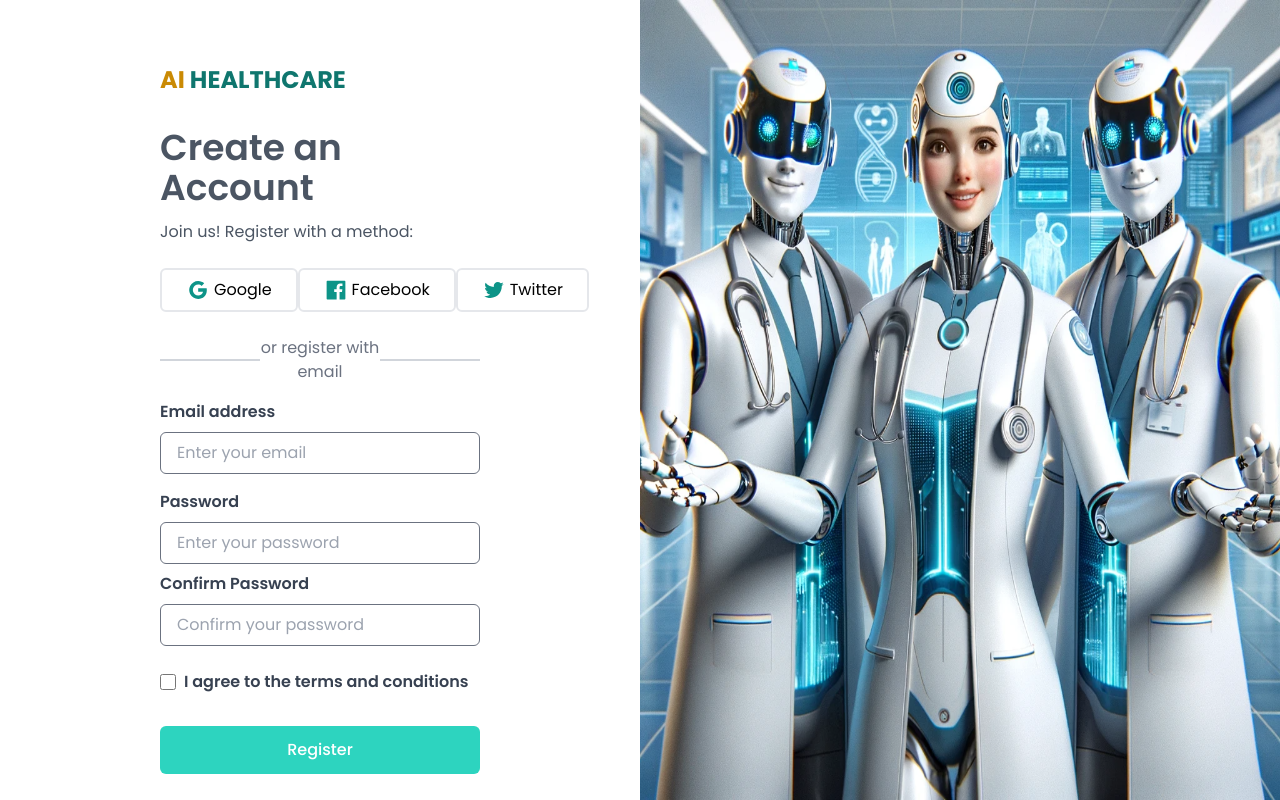
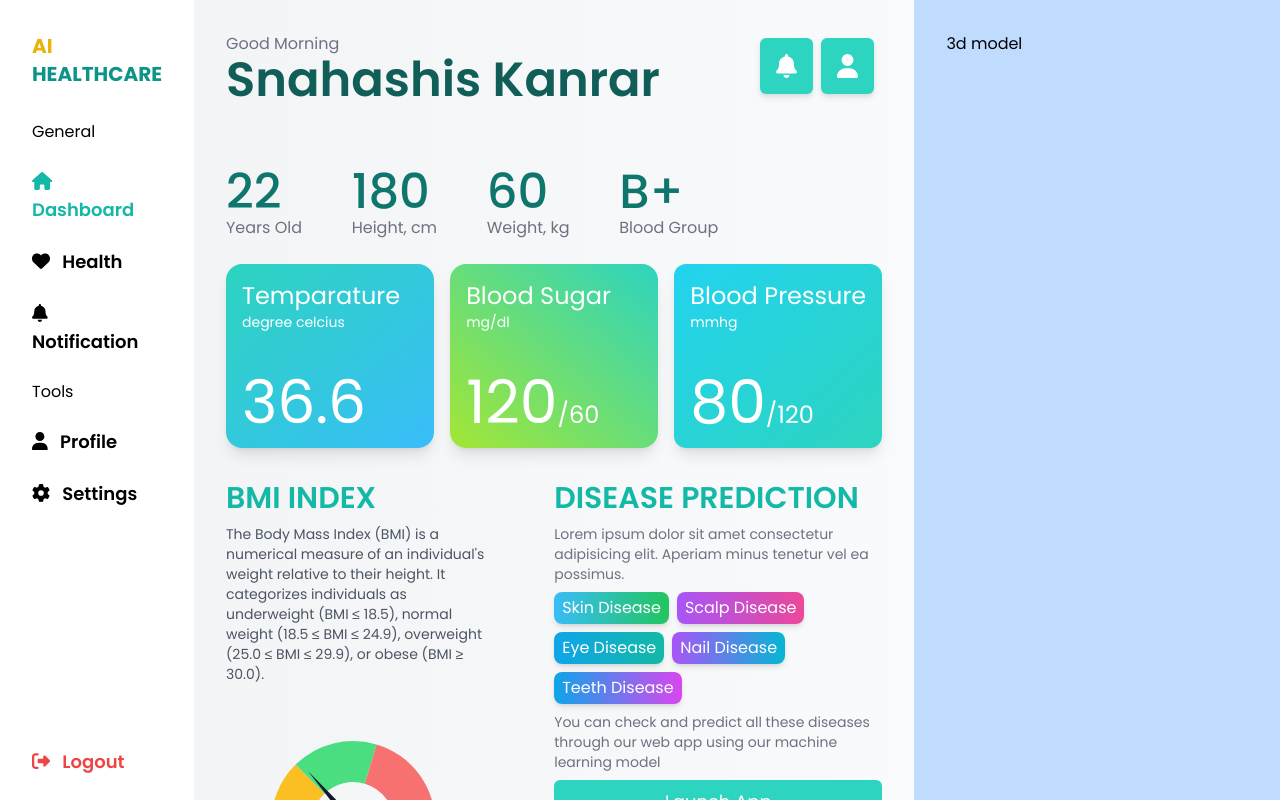
Before and after one commit to snahashisk/aihealthcare, a React (Create React App) app: page / in a window 1280 px wide. Built offline with nearby package versions, Linux system fonts and the light colour scheme.

Commit message:
second commit

```diff
--- a/src/App.js
+++ b/src/App.js
@@ -6,8 +6,7 @@ import Dashboard from "./pages/Dashboard";
 function App() {
   return (
     <>
-      {/* <Login /> */}
-      <Registration />
+      <Dashboard />
     </>
   );
 }
--- /dev/null
+++ b/src/components/BmiChart.jsx
@@ -0,0 +1,74 @@
+import React, { PureComponent } from "react";
+import { PieChart, Pie, Cell } from "recharts";
+
+const RADIAN = Math.PI / 180;
+
+const cx = 150;
+const cy = 200;
+const iR = 50;
+const oR = 100;
+
+const needle = (value, data, cx, cy, iR, oR, color) => {
+  let total = 0;
+  data.forEach((v) => {
+    total += v.value;
+  });
+  const ang = 180.0 * (1 - value / total);
+  const length = (iR + 2 * oR) / 3;
+  const sin = Math.sin(-RADIAN * ang);
+  const cos = Math.cos(-RADIAN * ang);
+  const r = 5;
+  const x0 = cx + 5;
+  const y0 = cy + 5;
+  const xba = x0 + r * sin;
+  const yba = y0 - r * cos;
+  const xbb = x0 - r * sin;
+  const ybb = y0 + r * cos;
+  const xp = x0 + length * cos;
+  const yp = y0 + length * sin;
+
+  return [
+    <circle cx={x0} cy={y0} r={r} fill={color} stroke="none" />,
+    <path
+      d={`M${xba} ${yba}L${xbb} ${ybb} L${xp} ${yp} L${xba} ${yba}`}
+      stroke="#none"
+      fill={color}
+    />,
+  ];
+};
+
+class BmiChart extends PureComponent {
+  render() {
+    const { bmiValue } = this.props;
+    const data = [
+      { name: "Underweight", value: 18.5, color: "#fbbf24" },
+      { name: "Normal Weight", value: 24.9, color: "#4ade80" },
+      { name: "Overweight", value: 29.9, color: "#f87171" },
+    ];
+    const value = bmiValue >= 30 ? 30 : bmiValue; // Cap the BMI value at 30 for obesity
+
+    return (
+      <PieChart width={400} height={500}>
+        <Pie
+          dataKey="value"
+          startAngle={180}
+          endAngle={0}
+          data={data}
+          cx={cx}
+          cy={cy}
+          innerRadius={iR}
+          outerRadius={oR}
+          fill="#8884d8"
+          stroke="none"
+        >
+          {data.map((entry, index) => (
+            <Cell key={`cell-${index}`} fill={entry.color} />
+          ))}
+        </Pie>
+        {needle(value, data, cx, cy, iR, oR, "#111827")}
+      </PieChart>
+    );
+  }
+}
+
+export default BmiChart;
--- a/src/pages/Dashboard.jsx
+++ b/src/pages/Dashboard.jsx
@@ -8,6 +8,7 @@ import {
   faGear,
   faSignOutAlt,
 } from "@fortawesome/free-solid-svg-icons";
+import BmiChart from "../components/BmiChart";
 
 const Dashboard = () => {
   const [selectedItem, setSelectedItem] = useState("Dashboard");
@@ -16,8 +17,10 @@ const Dashboard = () => {
     setSelectedItem(item);
   };
 
+  const bmiValue = 20;
+
   return (
-    <div className="flex h-full w-full">
+    <div className="flex h-full w-full overflow-hidden">
       <div className="w-2/12 h-full p-8">
         <h2 className="text-xl font-bold text-teal-600">
           <span className="text-yellow-500">AI</span> HEALTHCARE
@@ -108,7 +111,7 @@ const Dashboard = () => {
             <p className="text-gray-500">Blood Group</p>
           </div>
         </div>
-        <div className="mt-10 flex gap-4 h-1/4 text-white">
+        <div className="mt-6 flex gap-4 h-1/4 text-white">
           <div className="w-1/3 bg-gradient-to-br from-teal-400 to-sky-400 rounded-2xl p-4 text-lg flex justify-between flex-col shadow-lg">
             <div>
               <p className="text-2xl">Temparature</p>
@@ -135,7 +138,53 @@ const Dashboard = () => {
             </div>
           </div>
         </div>
-        <div>bmi meter</div>
+        <div className="w-full pt-8 flex">
+          <div className="w-1/2">
+            <h3 className="text-3xl font-semibold text-teal-500">BMI INDEX</h3>
+            <p className="text-sm w-4/5 pt-2 text-gray-600">
+              The Body Mass Index (BMI) is a numerical measure of an
+              individual's weight relative to their height. It categorizes
+              individuals as underweight (BMI ≤ 18.5), normal weight (18.5 ≤ BMI
+              ≤ 24.9), overweight (25.0 ≤ BMI ≤ 29.9), or obese (BMI ≥ 30.0).
+            </p>
+            <div className="flex items-center justify-center h-1/2">
+              <BmiChart bmiValue={bmiValue} />
+            </div>
+          </div>
+          <div className="w-1/2">
+            <h3 className="text-3xl font-semibold text-teal-500">
+              DISEASE PREDICTION
+            </h3>
+            <p className="text-sm text-gray-500 pt-2">
+              Lorem ipsum dolor sit amet consectetur adipisicing elit. Aperiam
+              minus tenetur vel ea possimus.
+            </p>
+            <div className="flex flex-wrap gap-2 pt-2">
+              <p className="px-2 py-1 bg-gradient-to-r from-sky-400 to-green-500 rounded-lg text-white shadow-md">
+                Skin Disease
+              </p>
+              <p className="px-2 py-1 bg-gradient-to-r from-purple-500 to-pink-500 rounded-lg text-white shadow-md">
+                Scalp Disease
+              </p>
+              <p className="px-2 py-1 bg-gradient-to-r from-sky-500 to-teal-500 rounded-lg text-white shadow-md">
+                Eye Disease
+              </p>
+              <p className="px-2 py-1 bg-gradient-to-r from-purple-500 to-cyan-500 rounded-lg text-white shadow-md">
+                Nail Disease
+              </p>
+              <p className="px-2 py-1 bg-gradient-to-r from-sky-500 to-fuchsia-500 rounded-lg text-white shadow-md">
+                Teeth Disease
+              </p>
+            </div>
+            <p className="text-sm text-gray-500 pt-2">
+              You can check and predict all these diseases through our web app
+              using our machine learning model
+            </p>
+            <button className="px-8 py-2 bg-teal-400 rounded-md text-white text-lg w-full mt-2">
+              Launch App
+            </button>
+          </div>
+        </div>
       </div>
       <div className="w-4/12 h-full bg-blue-200 p-8">3d model</div>
     </div>
```
